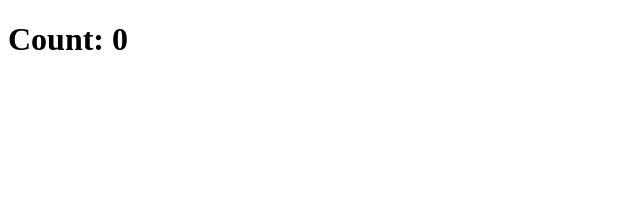
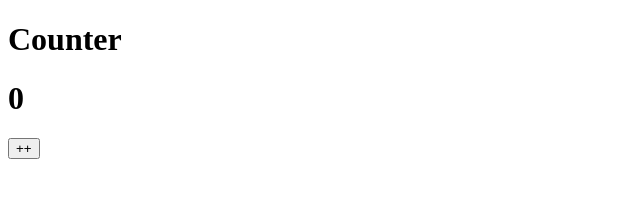
Before and after one commit to mate-academy/react_counter, a React (Create React App) app: page / in a window 1280 px wide. Shown: the top 209 px of the page, without its empty margins (0-640 px from the left). Built offline with nearby package versions, Linux system fonts and the light colour scheme; the HTML template or start-up script is replaced by a standard one.

Commit message:
solution

```diff
--- a/src/App.js
+++ b/src/App.js
@@ -1,8 +1,12 @@
 import React from 'react';
 import './App.css';
+import Counter from './components/Counter';
 
 const App = () => (
-  <h1>Count: 0</h1>
+  <div>
+    <h1>Counter</h1>
+    <Counter />
+  </div>
 );
 
 export default App;
--- /dev/null
+++ b/src/components/Counter.js
@@ -0,0 +1,28 @@
+import React from 'react';
+
+class Counter extends React.Component {
+  constructor(props) {
+    super(props);
+
+    this.state = {
+      counter: 0,
+    };
+
+    this.increase = () => {
+      this.setState(state => ({
+        counter: state.counter + 1,
+      }));
+    };
+  }
+
+  render() {
+    return (
+      <>
+        <h1>{this.state.counter}</h1>
+        <button onClick={this.increase} type="submit">++</button>
+      </>
+    );
+  }
+}
+
+export default Counter;
```
